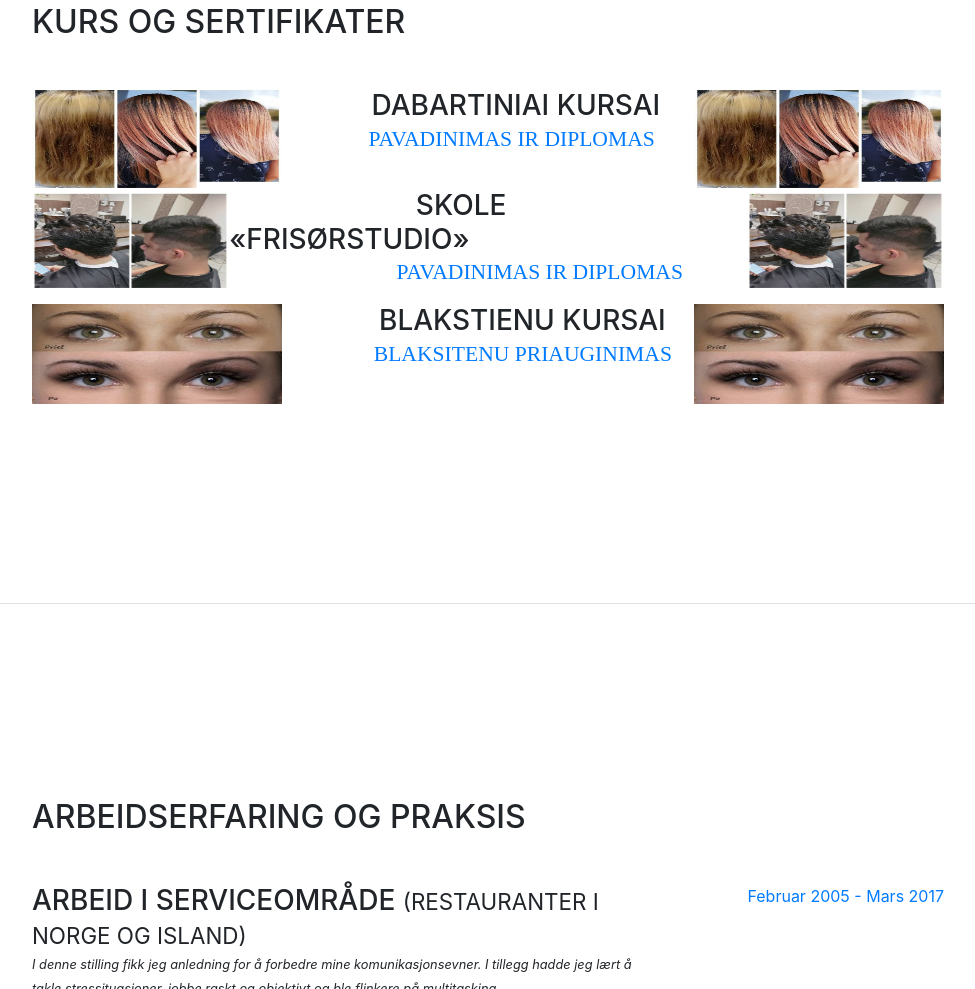
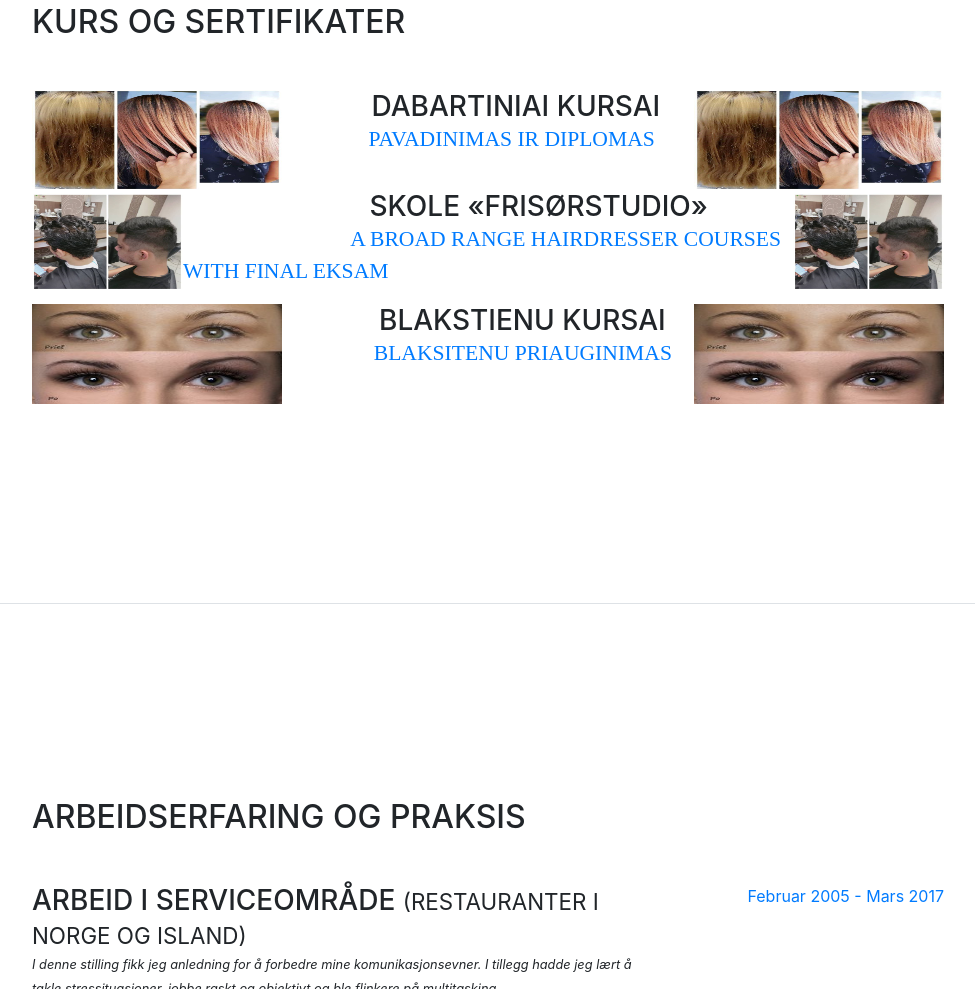
Before and after one commit to vaidavaida/vaidavaida.github.io, a website with bundled scripts: page index.html in a window 1280 px wide. Shown: the part 1796-2785 px from the top of the page, without its empty margins (288-1263 px from the left). Built offline with nearby package versions, Linux system fonts and the light colour scheme; a web font is replaced by a local one.

Commit message:
Update index.html

```diff
--- a/index.html
+++ b/index.html
@@ -135,7 +135,7 @@
             <div class="resume-content mr-auto">
               <h3 class="mb-0">&nbsp&nbsp&nbsp&nbsp&nbsp&nbsp&nbsp&nbsp&nbsp&nbsp&nbsp&nbsp&nbsp&nbsp&nbsp&nbsp&nbsp&nbsp&nbsp&nbsp&nbsp&nbsp&nbsp&nbsp&nbspSkole «Frisørstudio»</h3>
               <div class="subheading mb-3">
-                <a href="img/kursai2.pdf" target="_blank" style="text-decoration:none">&nbsp&nbsp&nbsp&nbsp&nbsp&nbsp&nbsp&nbsp&nbsp&nbsp&nbsp&nbsp&nbsp&nbsp&nbsp&nbsp&nbsp&nbsp&nbsp&nbsp&nbsp&nbsp&nbsp&nbsp&nbsp&nbsp&nbsp&nbsp&nbsp&nbsp&nbspPavadinimas ir diplomas</a>
+                <a href="img/kursai2.pdf" target="_blank" style="text-decoration:none">&nbsp&nbsp&nbsp&nbsp&nbsp&nbsp&nbsp&nbsp&nbsp&nbsp&nbsp&nbsp&nbsp&nbsp&nbsp&nbsp&nbsp&nbsp&nbsp&nbsp&nbsp&nbsp&nbsp&nbsp&nbsp&nbsp&nbsp&nbsp&nbsp&nbsp&nbspA Broad Range Hairdresser Courses With Final Eksam</a>
               </div>
 
             </div>
```
